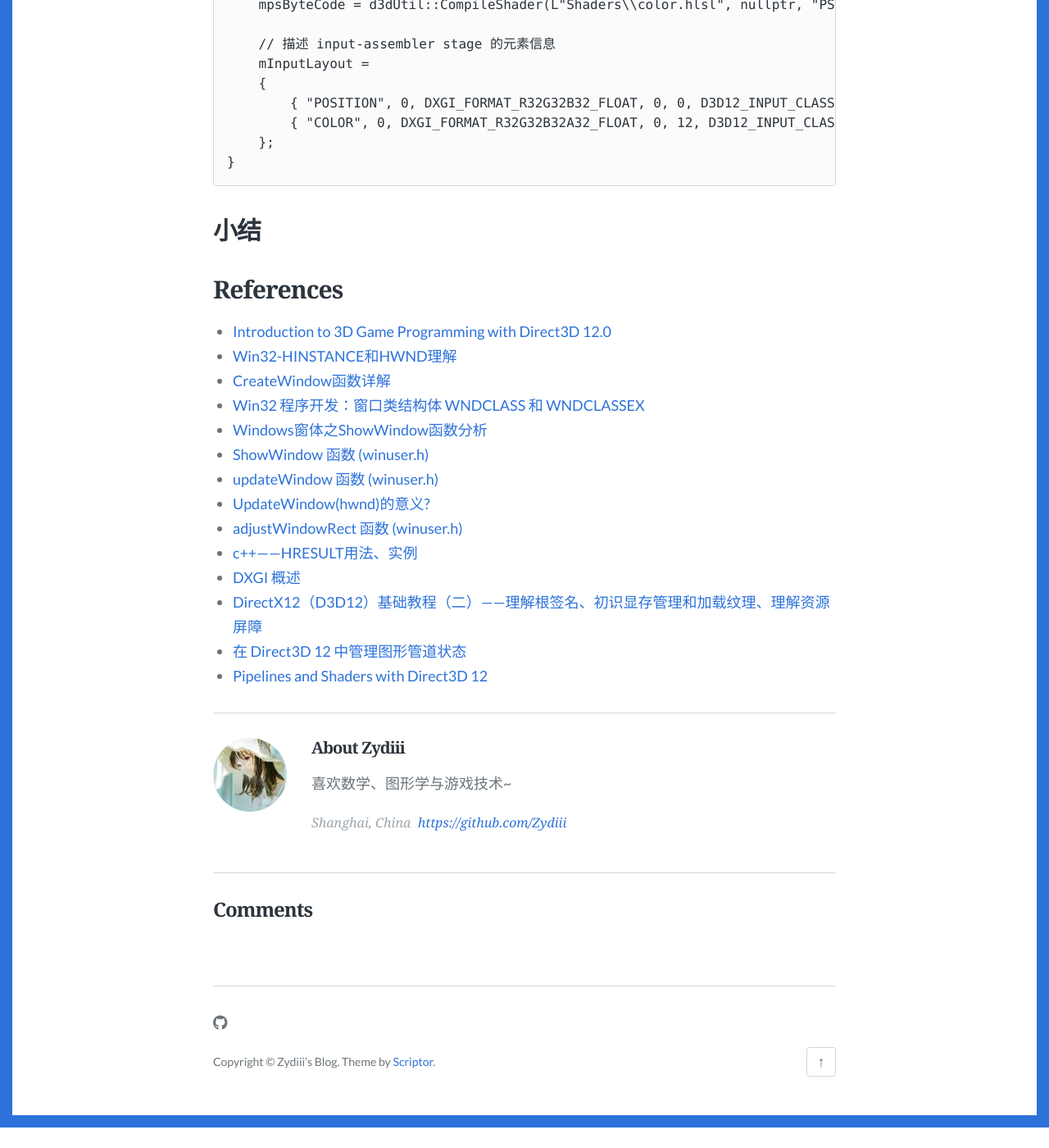
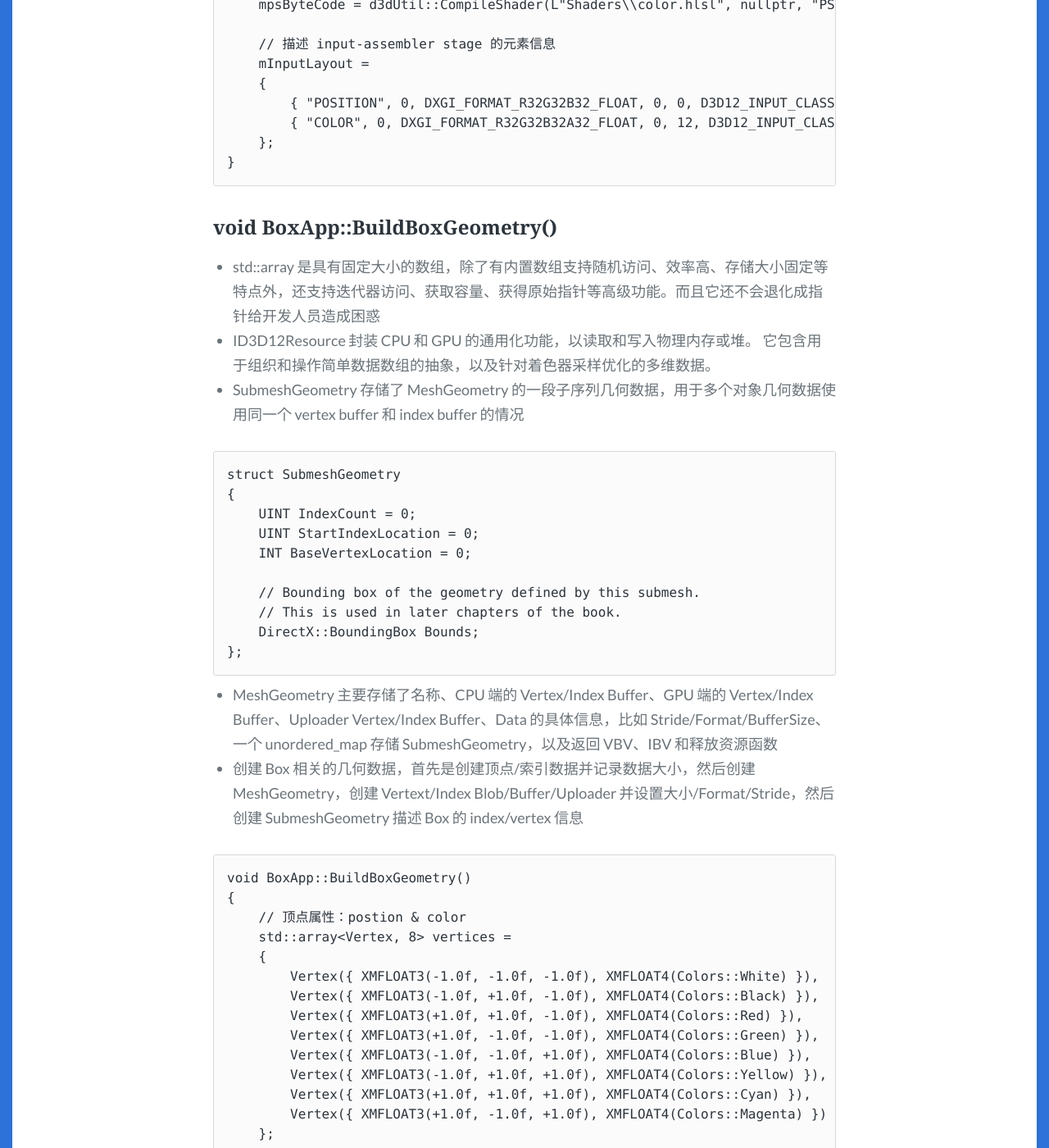
Before and after one commit to Zydiii/Zydiii.github.io, a Jekyll site: the page built from _posts/2023-1-5-DX12_0.md, in a window 1280 px wide and 1400 px high, scrolled down 25123 px. Shown: the whole window at 82% size. Built offline with Jekyll 4.4.1, drawn with Linux system fonts in a browser that asks for light colours; some web fonts are replaced; comment, search, counter and statistics services are not loaded; before the commit the page ends 26498 px from its top, so only the background shows below that; some of the changed text lies outside the part shown.

Commit message:
geometry

````diff
--- a/_posts/2023-1-5-DX12_0.md
+++ b/_posts/2023-1-5-DX12_0.md
@@ -735,11 +735,107 @@ void BoxApp::BuildShadersAndInputLayout()
 }
 ```
 
+### void BoxApp::BuildBoxGeometry()
 
+- std::array 是具有固定大小的数组，除了有内置数组支持随机访问、效率高、存储大小固定等特点外，还支持迭代器访问、获取容量、获得原始指针等高级功能。而且它还不会退化成指针给开发人员造成困惑
+- ID3D12Resource 封装 CPU 和 GPU 的通用化功能，以读取和写入物理内存或堆。 它包含用于组织和操作简单数据数组的抽象，以及针对着色器采样优化的多维数据。
+- SubmeshGeometry 存储了 MeshGeometry 的一段子序列几何数据，用于多个对象几何数据使用同一个 vertex buffer 和 index buffer 的情况
 
+```C++
+struct SubmeshGeometry
+{
+	UINT IndexCount = 0;
+	UINT StartIndexLocation = 0;
+	INT BaseVertexLocation = 0;
 
+    // Bounding box of the geometry defined by this submesh.
+    // This is used in later chapters of the book.
+	DirectX::BoundingBox Bounds;
+};
+```
 
+- MeshGeometry 主要存储了名称、CPU 端的 Vertex/Index Buffer、GPU 端的 Vertex/Index Buffer、Uploader Vertex/Index Buffer、Data 的具体信息，比如 Stride/Format/BufferSize、一个 unordered_map 存储 SubmeshGeometry，以及返回 VBV、IBV 和释放资源函数
+- 创建 Box 相关的几何数据，首先是创建顶点/索引数据并记录数据大小，然后创建 MeshGeometry，创建 Vertext/Index Blob/Buffer/Uploader 并设置大小/Format/Stride，然后创建 SubmeshGeometry 描述 Box 的 index/vertex 信息
 
+```C++
+void BoxApp::BuildBoxGeometry()
+{
+    // 顶点属性：postion & color
+    std::array<Vertex, 8> vertices =
+    {
+        Vertex({ XMFLOAT3(-1.0f, -1.0f, -1.0f), XMFLOAT4(Colors::White) }),
+		Vertex({ XMFLOAT3(-1.0f, +1.0f, -1.0f), XMFLOAT4(Colors::Black) }),
+		Vertex({ XMFLOAT3(+1.0f, +1.0f, -1.0f), XMFLOAT4(Colors::Red) }),
+		Vertex({ XMFLOAT3(+1.0f, -1.0f, -1.0f), XMFLOAT4(Colors::Green) }),
+		Vertex({ XMFLOAT3(-1.0f, -1.0f, +1.0f), XMFLOAT4(Colors::Blue) }),
+		Vertex({ XMFLOAT3(-1.0f, +1.0f, +1.0f), XMFLOAT4(Colors::Yellow) }),
+		Vertex({ XMFLOAT3(+1.0f, +1.0f, +1.0f), XMFLOAT4(Colors::Cyan) }),
+		Vertex({ XMFLOAT3(+1.0f, -1.0f, +1.0f), XMFLOAT4(Colors::Magenta) })
+    };
+
+    // 每个三角形面的索引
+	std::array<std::uint16_t, 36> indices =
+	{
+		// front face
+		0, 1, 2,
+		0, 2, 3,
+
+		// back face
+		4, 6, 5,
+		4, 7, 6,
+
+		// left face
+		4, 5, 1,
+		4, 1, 0,
+
+		// right face
+		3, 2, 6,
+		3, 6, 7,
+
+		// top face
+		1, 5, 6,
+		1, 6, 2,
+
+		// bottom face
+		4, 0, 3,
+		4, 3, 7
+	};
+
+    // 计算顶点/索引数组的大小
+    const UINT vbByteSize = (UINT)vertices.size() * sizeof(Vertex);
+	const UINT ibByteSize = (UINT)indices.size() * sizeof(std::uint16_t);
+
+    // 创建 MeshGeometry
+	mBoxGeo = std::make_unique<MeshGeometry>();
+	mBoxGeo->Name = "boxGeo";
+
+    // 创建 Blob & Buffer
+	ThrowIfFailed(D3DCreateBlob(vbByteSize, &mBoxGeo->VertexBufferCPU));
+	CopyMemory(mBoxGeo->VertexBufferCPU->GetBufferPointer(), vertices.data(), vbByteSize);
+
+	ThrowIfFailed(D3DCreateBlob(ibByteSize, &mBoxGeo->IndexBufferCPU));
+	CopyMemory(mBoxGeo->IndexBufferCPU->GetBufferPointer(), indices.data(), ibByteSize);
+
+	mBoxGeo->VertexBufferGPU = d3dUtil::CreateDefaultBuffer(md3dDevice.Get(),
+		mCommandList.Get(), vertices.data(), vbByteSize, mBoxGeo->VertexBufferUploader);
+
+	mBoxGeo->IndexBufferGPU = d3dUtil::CreateDefaultBuffer(md3dDevice.Get(),
+		mCommandList.Get(), indices.data(), ibByteSize, mBoxGeo->IndexBufferUploader);
+
+	mBoxGeo->VertexByteStride = sizeof(Vertex);
+	mBoxGeo->VertexBufferByteSize = vbByteSize;
+	mBoxGeo->IndexFormat = DXGI_FORMAT_R16_UINT;
+	mBoxGeo->IndexBufferByteSize = ibByteSize;
+
+    // 创建 SubmeshGeometry
+	SubmeshGeometry submesh;
+	submesh.IndexCount = (UINT)indices.size();
+	submesh.StartIndexLocation = 0;
+	submesh.BaseVertexLocation = 0;
+
+	mBoxGeo->DrawArgs["box"] = submesh;
+}
+```
 
 
 
````
